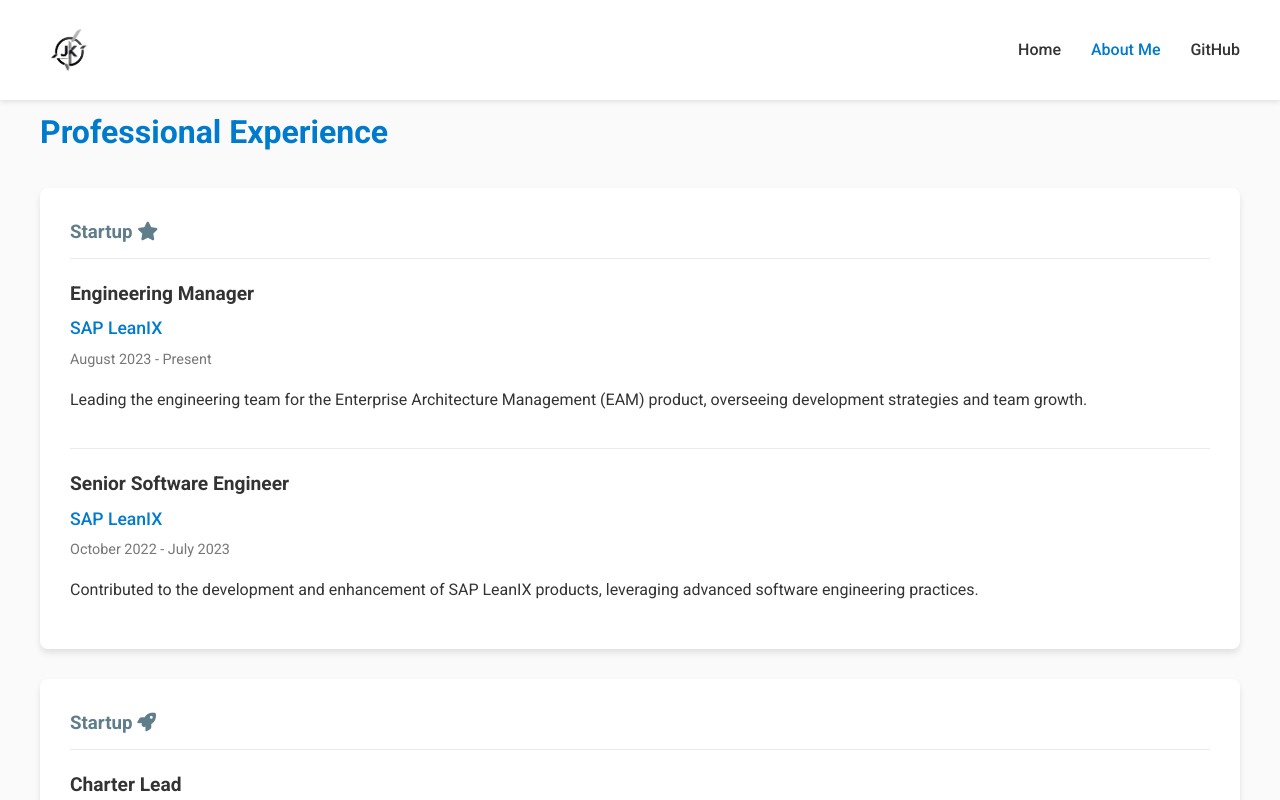
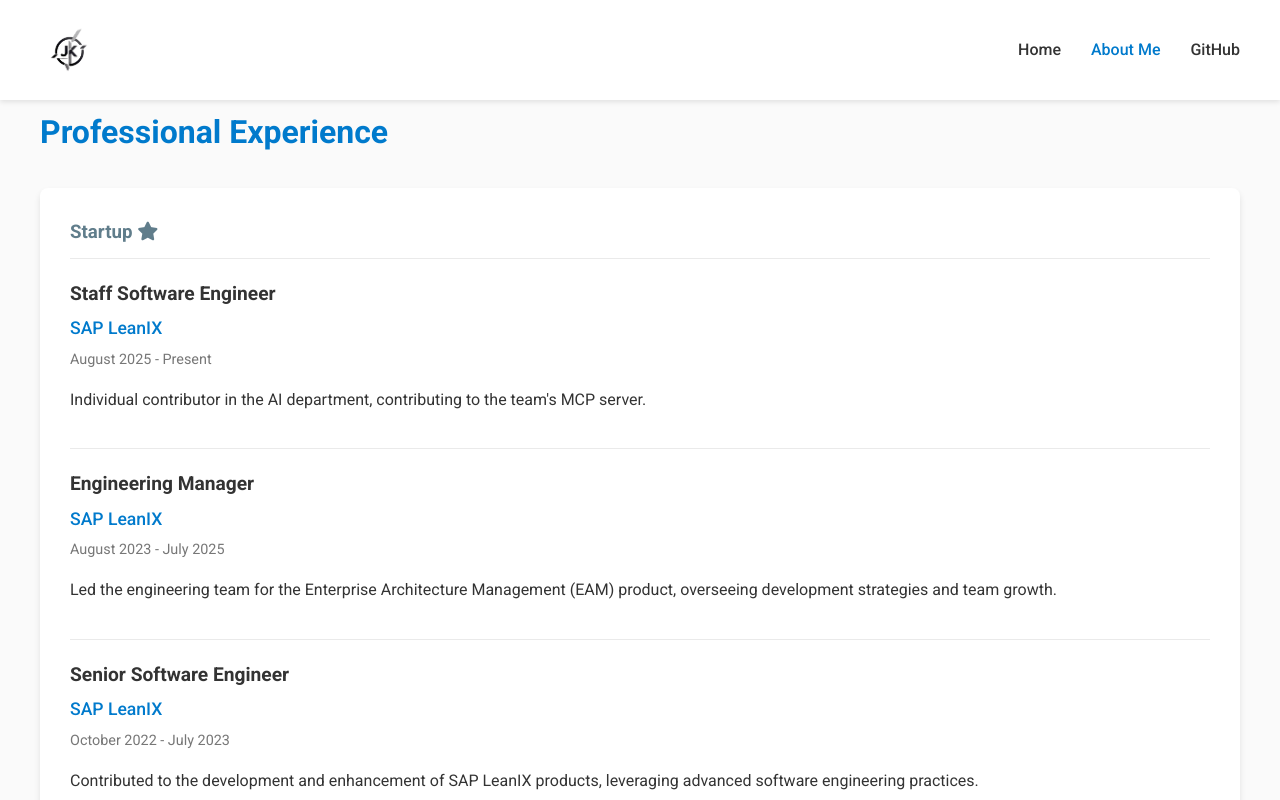
Before and after one commit to jklancic/personal-branding, an Angular app: page /about in a window 1280 px wide. Shown: the top 800 px of the page. Built offline with nearby package versions, Linux system fonts and the light colour scheme.

Commit message:
Update role

```diff
--- a/src/app/about/about.component.html
+++ b/src/app/about/about.component.html
@@ -5,10 +5,17 @@
     <h3>Startup <i class="fa-solid fa-star"></i></h3>
 
     <div class="experience-item">
+      <div class="experience-title">Staff Software Engineer</div>
+      <div class="experience-company">SAP LeanIX</div>
+      <div class="experience-date">August 2025 - Present</div>
+      <p>Individual contributor in the AI department, contributing to the team's MCP server.</p>
+    </div>
+
+    <div class="experience-item">
       <div class="experience-title">Engineering Manager</div>
       <div class="experience-company">SAP LeanIX</div>
-      <div class="experience-date">August 2023 - Present</div>
-      <p>Leading the engineering team for the Enterprise Architecture Management (EAM) product, overseeing development strategies and team growth.</p>
+      <div class="experience-date">August 2023 - July 2025</div>
+      <p>Led the engineering team for the Enterprise Architecture Management (EAM) product, overseeing development strategies and team growth.</p>
     </div>
 
     <div class="experience-item">
```
